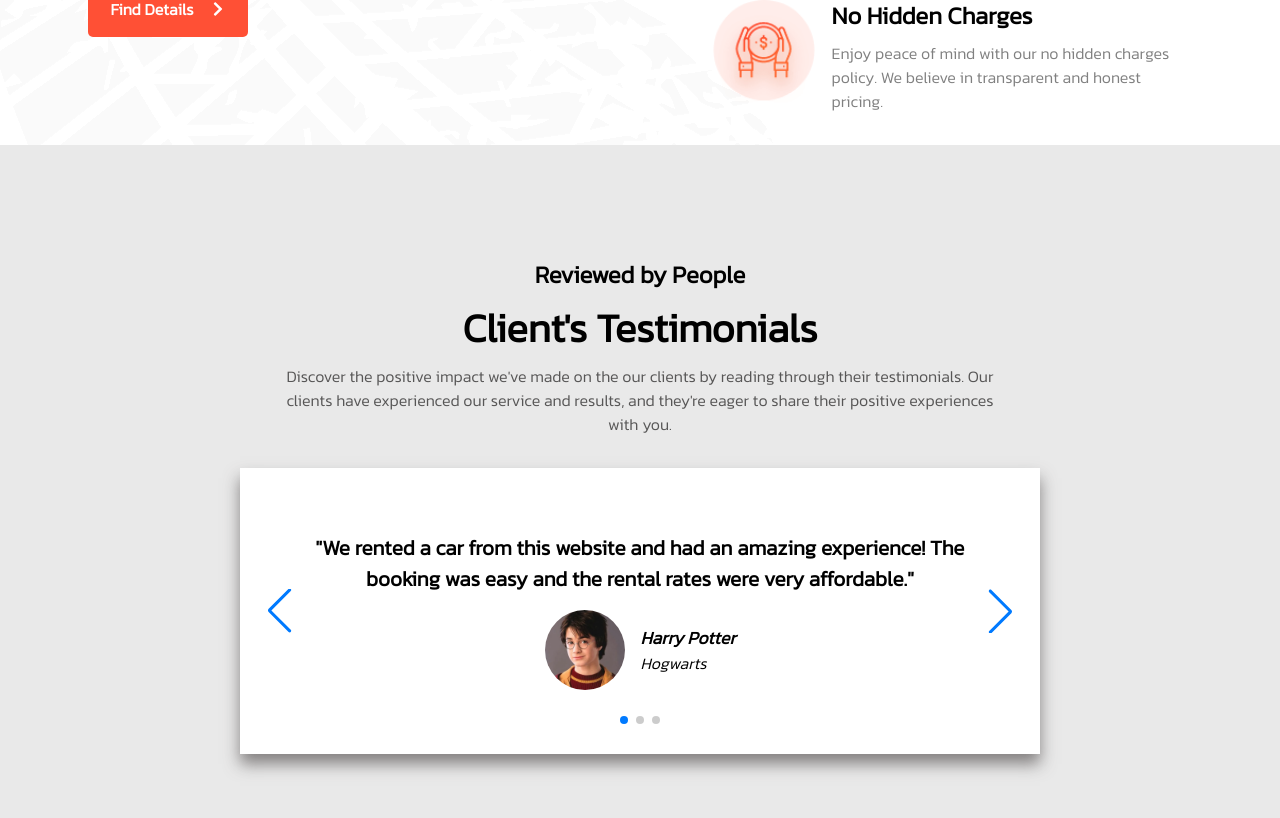
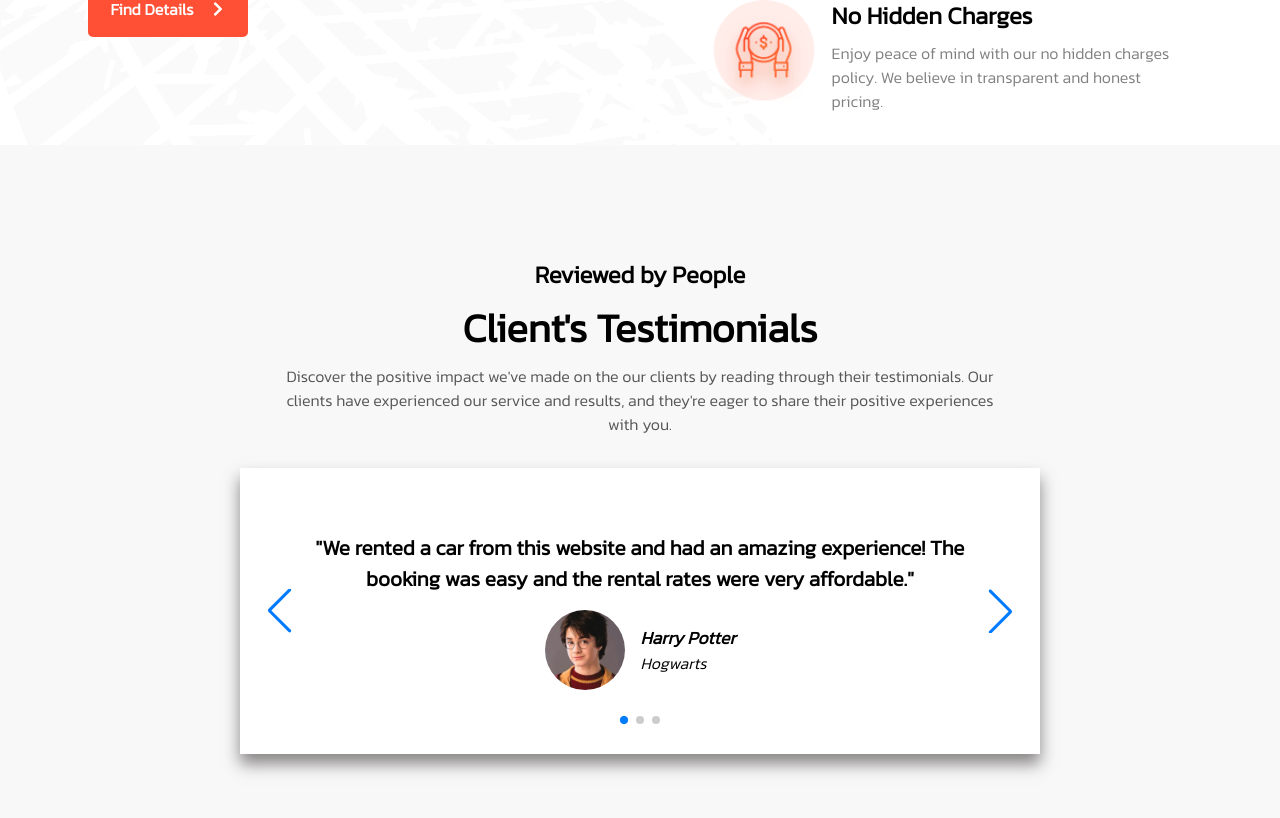
Before and after one commit to milanMilicic/car-project, a React (Create React App) app: page / in a window 1280 px wide. Shown: the part 3802-4620 px from the top of the page. Built offline with nearby package versions, Linux system fonts and the light colour scheme.

Commit message:
Background color change

```diff
--- a/src/components/Testimonials/Testimonials.scss
+++ b/src/components/Testimonials/Testimonials.scss
@@ -1,6 +1,6 @@
 #testimonials-section {
     padding: 7rem 0;
-    background: #e9e9e9;
+    background: #f8f8f8;
 
     .testimonials-container {
         display: flex;
```
